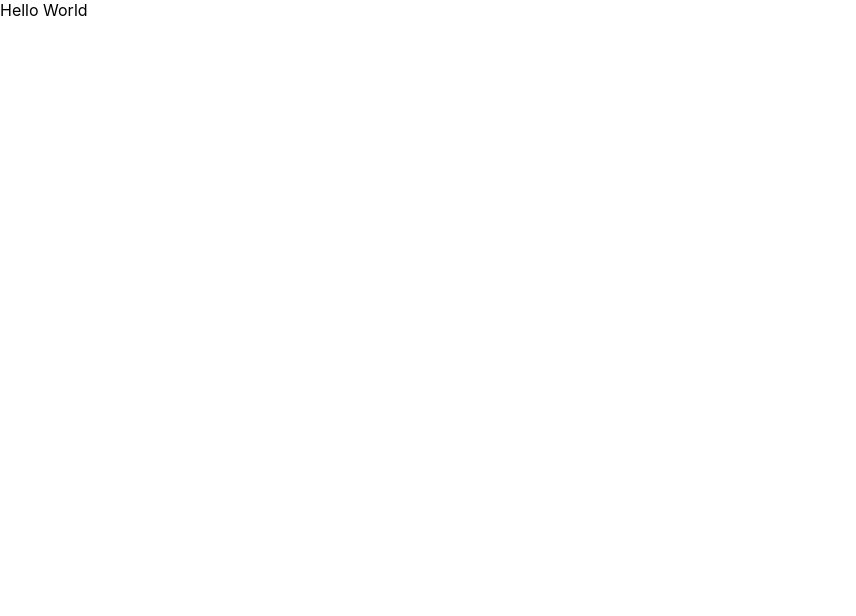
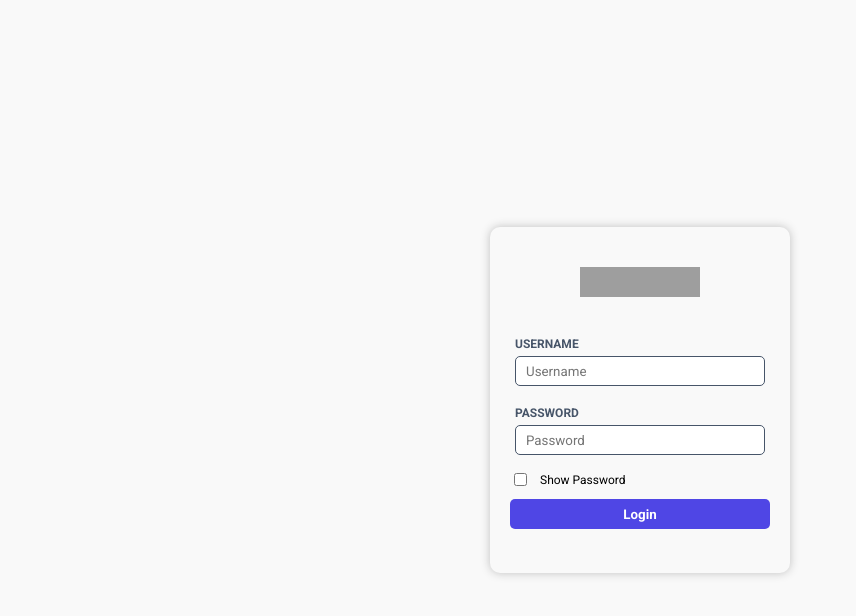
Before and after one commit to Gnani-is-Coding/youtube-clone-nxtWatch, a React (Create React App) app: page /login in a window 1280 px wide. Shown: the top 616 px of the page, without its empty margins (0-856 px from the left). Built offline with nearby package versions, Linux system fonts and the light colour scheme; grey boxes are pictures that could not be loaded; a web font is replaced by a local one.

Commit message:
Created Login Section

```diff
--- a/src/App.css
+++ b/src/App.css
@@ -1,5 +1,6 @@
 * {
   box-sizing: border-box;
+  font-family: 'Roboto';
 }
 
 body {
--- a/src/App.js
+++ b/src/App.js
@@ -1,6 +1,26 @@
+import {Component} from 'react'
+import {Switch, Route} from 'react-router-dom'
+
+import Login from './components/Login'
+import Context from './Context'
 import './App.css'
 
 // Replace your code here
-const App = () => <div>Hello World</div>
+class App extends Component {
+  state = {
+    isDarkTheme: false,
+  }
+
+  render() {
+    const {isDarkTheme} = this.state
+    return (
+      <Context.Provider value={{isDarkTheme}}>
+        <Switch>
+          <Route path="/login" component={Login} />
+        </Switch>
+      </Context.Provider>
+    )
+  }
+}
 
 export default App
--- /dev/null
+++ b/src/Context.js
@@ -0,0 +1,7 @@
+import React from 'react'
+
+const Context = React.createContext({
+  isDarkTheme: false,
+})
+
+export default Context
--- /dev/null
+++ b/src/components/Login/index.css
@@ -0,0 +1,39 @@
+.login-logo {
+  height: 30px;
+  width: 120px;
+  margin-top: 20px;
+  margin-bottom: 40px;
+}
+.input-label-container {
+  display: flex;
+  flex-direction: column;
+  margin-bottom: 20px;
+}
+.input {
+  background-color: transparent;
+  border: none;
+  outline: none;
+}
+.show-container {
+  display: flex;
+  align-self: flex-start;
+  margin-top: -5px;
+  align-items: center;
+  margin-bottom: 10px;
+}
+.sub-btn {
+  background-color: #4f46e5;
+  color: #ffffff;
+  font-weight: bold;
+  padding: 5px;
+  width: 100%;
+  border-radius: 5px;
+  border: none;
+  cursor: pointer;
+  height: 30px;
+}
+.error-msg {
+  color: #ff0000;
+  font-size: 12px;
+  align-self: flex-start;
+}
--- /dev/null
+++ b/src/components/Login/index.js
@@ -0,0 +1,146 @@
+import {Component} from 'react'
+import Cookies from 'js-cookie'
+import {Redirect} from 'react-router-dom'
+
+import Context from '../../Context'
+import './index.css'
+import {LoginContainer, Input, Form, Label, ShowPara} from './stylwdComponents'
+
+class Login extends Component {
+  state = {
+    username: '',
+    password: '',
+    showPassword: false,
+    errorMsg: '',
+  }
+
+  onChangeUsername = event => {
+    this.setState({
+      username: event.target.value,
+    })
+  }
+
+  onChangePassword = event => {
+    this.setState({
+      password: event.target.value,
+    })
+  }
+
+  toggleShowPassword = event => {
+    this.setState({
+      showPassword: event.target.checked,
+    })
+  }
+
+  submitForm = async event => {
+    event.preventDefault()
+    const {username, password} = this.state
+    const userCredentials = {username, password}
+    const url = 'https://apis.ccbp.in/login'
+    const options = {
+      method: 'POST',
+      body: JSON.stringify(userCredentials),
+    }
+
+    const response = await fetch(url, options)
+    const data = await response.json()
+
+    if (response.ok) {
+      const jwtToken = data.jwt_token
+      Cookies.set('jwt_token', jwtToken, {expires: 30, path: '/'})
+      const {history} = this.props
+
+      history.replace('/')
+    } else {
+      this.setState({
+        errorMsg: `*${data.error_msg}`,
+      })
+    }
+  }
+
+  render() {
+    const {username, password, showPassword, errorMsg} = this.state
+    const jwtToken = Cookies.get('jwt_token')
+
+    if (jwtToken !== undefined) {
+      console.log('authorized User')
+      return <Redirect to="/" />
+    }
+    return (
+      <Context.Consumer>
+        {value => {
+          const {isDarkTheme} = value
+
+          return (
+            <LoginContainer bgColor={isDarkTheme} className="login">
+              <Form
+                className="form-container"
+                bgColor={isDarkTheme}
+                onSubmit={this.submitForm}
+              >
+                <img
+                  src={
+                    isDarkTheme
+                      ? `https://assets.ccbp.in/frontend/react-js/nxt-watch-logo-dark-theme-img.png`
+                      : 'https://assets.ccbp.in/frontend/react-js/nxt-watch-logo-light-theme-img.png'
+                  }
+                  className="login-logo"
+                  alt="logo"
+                />
+
+                <div className="input-label-container">
+                  <Label htmlFor="username" color={isDarkTheme}>
+                    USERNAME
+                  </Label>
+                  <Input
+                    bgColor={isDarkTheme}
+                    type="text"
+                    placeholder="Username"
+                    id="username"
+                    value={username}
+                    onChange={this.onChangeUsername}
+                  />
+                </div>
+
+                <div className="input-label-container">
+                  <Label htmlFor="password" color={isDarkTheme}>
+                    PASSWORD
+                  </Label>
+                  <Input
+                    bgColor={isDarkTheme}
+                    type={showPassword ? 'text' : 'password'}
+                    placeholder="Password"
+                    id="password"
+                    value={password}
+                    onChange={this.onChangePassword}
+                  />
+                </div>
+
+                <div className="show-container">
+                  <input
+                    type="checkbox"
+                    onChange={this.toggleShowPassword}
+                    checked={showPassword}
+                    id="showPassword"
+                  />
+
+                  <ShowPara htmlFor="showPassword" color={isDarkTheme}>
+                    Show Password
+                  </ShowPara>
+                </div>
+
+                <button type="submit" className="sub-btn">
+                  Login
+                </button>
+
+                <p className="error-msg">{errorMsg}</p>
+              </Form>
+            </LoginContainer>
+          )
+        }}
+      </Context.Consumer>
+    )
+  }
+}
+
+export default Login
--- /dev/null
+++ b/src/components/Login/stylwdComponents.js
@@ -0,0 +1,42 @@
+import styled from 'styled-components'
+
+export const LoginContainer = styled.div`
+  background-color: ${props => (props.bgColor ? ' #231f20' : '#f9f9f9')};
+  height: 100vh;
+  display: flex;
+  justify-content: center;
+  align-items: center;
+`
+
+export const Form = styled.form`
+  background-color: ${props => (props.bgColor ? '#0f0f0f' : '#f9f9f9')};
+  padding: 20px;
+  display: flex;
+  flex-direction: column;
+  align-items: center;
+  width: 300px;
+  max-width: 400px;
+  box-shadow: 0px 0px 10px 0px #bfbfbf;
+  border-radius: 10px;
+`
+export const Input = styled.input`
+  border-radius: 5px;
+  border: 1px solid #475569;
+  width: 250px;
+  height: 30px;
+  padding: 5px;
+  padding-left: 10px;
+  color: ${props => (props.bgColor ? '#ffffff' : '')};
+  background-color: ${props => (props.bgColor ? '#0f0f0f' : '#ffffff')};
+`
+export const Label = styled.label`
+  color: ${props => (props.color ? '#f9f9f9' : '#475569')};
+  font-weight: bold;
+  font-size: 12px;
+  margin-bottom: 5px;
+`
+export const ShowPara = styled.label`
+  color: ${props => (props.color ? '#ffffff' : '')};
+  font-size: 12px;
+  padding-left: 10px;
+`
```
Also changed, not shown: 1 other file (tests, documents, lock files or other folders).
